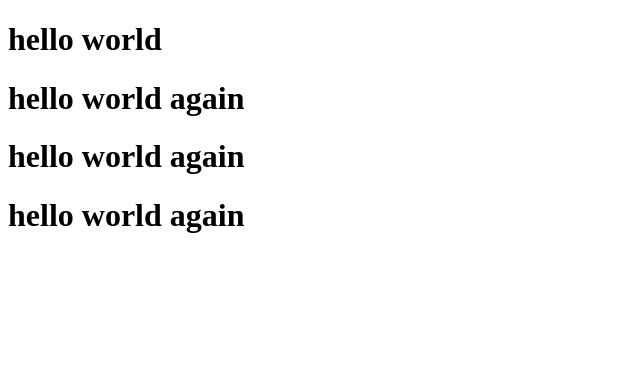
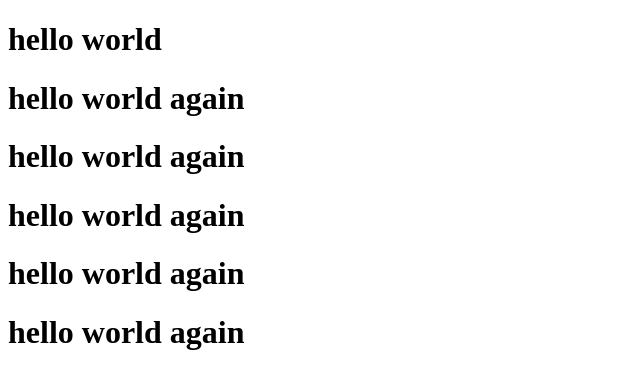
Before and after one commit to Rodgersone/practice-1, a plain HTML site: page index.html in a window 1280 px wide. Shown: the whole page, without its empty margins (0-640 px from the left). Drawn offline with Linux system fonts and the light colour scheme.

Commit message:
index.hml

```diff
--- a/index.html
+++ b/index.html
@@ -10,6 +10,10 @@
     <h1>hello world again</h1>
     <h1>hello world again</h1>
     <h1>hello world again</h1>
+    <h1>hello world again</h1>
+    <h1>hello world again</h1>
+
+
 
 
 
```
